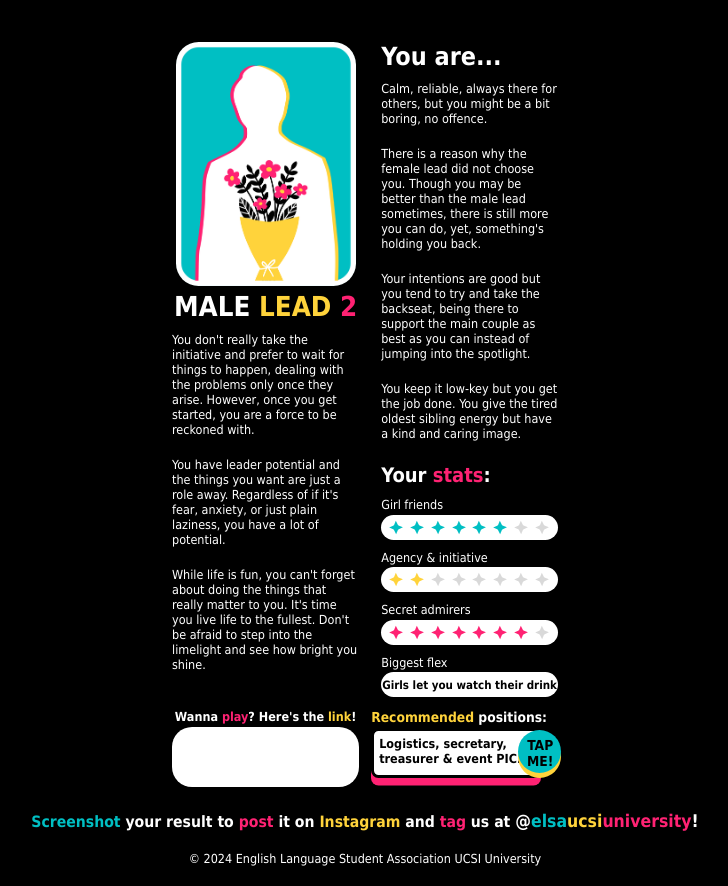
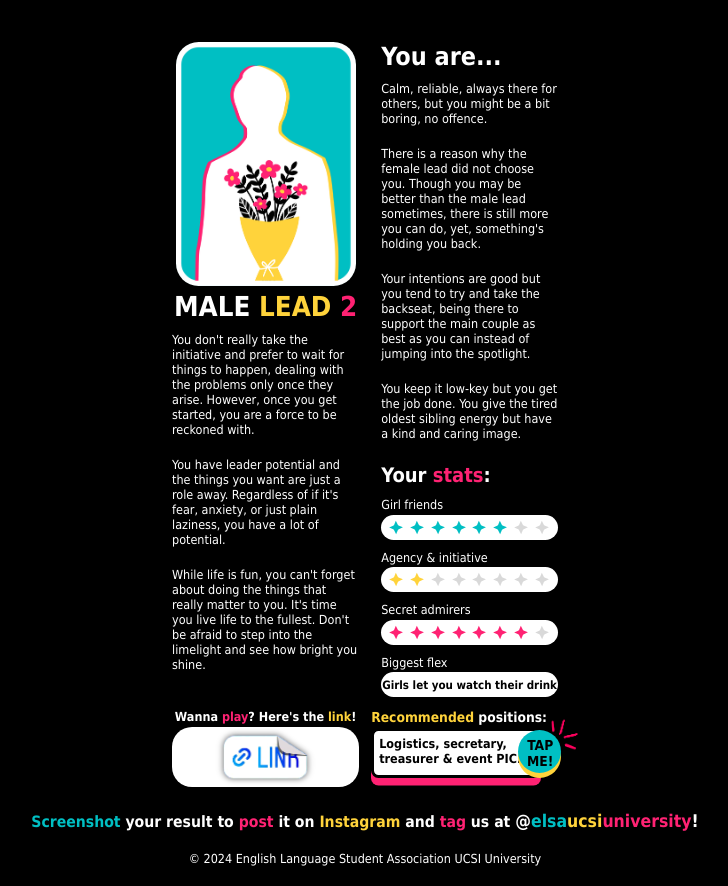
Before and after one commit to ThatOliverBranch/ELSAPersonalityQuiz, a plain HTML site: page maleLead2.html in a window 1280 px wide. Shown: the whole page, without its empty margins (275-1003 px from the left). Drawn offline with Linux system fonts and the light colour scheme.

Commit message:
Update maleLead2.html

```diff
--- a/maleLead2.html
+++ b/maleLead2.html
@@ -89,14 +89,14 @@
             <tr>
                 <td id="tdLeft">
                     <p class="bold" style="text-align: center;">Wanna <span class="pink">play</span>? Here's the <span class="yellow">link</span>!</p>
-                    <div class="whiteboxL"></div>
+                    <div class="whiteboxL"><a href="/ELSAPersonalityQuiz/"><img class="linkIMG" src="photos/link.png"></a></div>
                 </td>
                 <td id="tdBTRight">
                     <p class="bold" style="font-size: 1.375rem;"><span class="yellow">Recommended</span> positions:</p>
                     <div class="whiteboxR">
                         Logistics, secretary, treasurer & event PIC.
                     </div>
-                    <a class="tapCircle" href="/ELSAPersonalityQuiz/chosenOne.html">TAP ME!</a>
+                    <a class="tapCircle" href="/ELSAPersonalityQuiz/chosenOne.html">TAP ME!</a><img class="lines" src="photos/pinkLines.png">
                 </td>
             </tr>
         </table>
```
